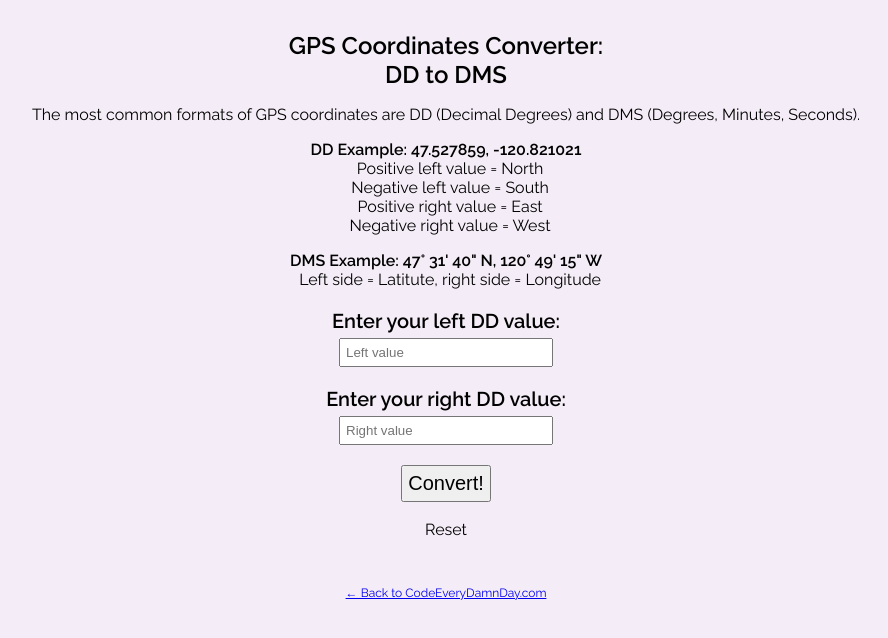
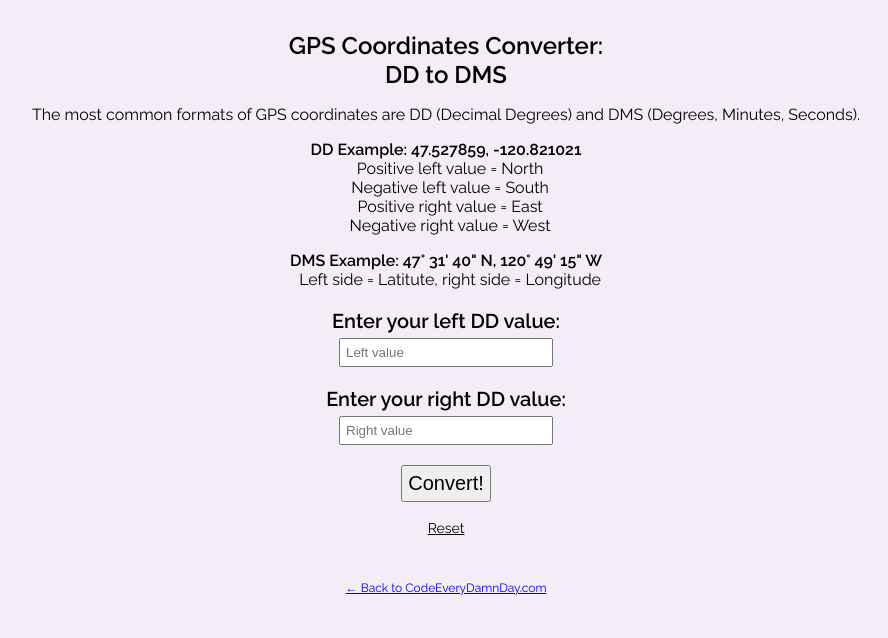
Before and after one commit to reynoldsmkatie/gps-converter, a plain HTML site: page index.html in a window 1280 px wide. Shown: the whole page, without its empty margins (194-1082 px from the left). Drawn offline with Linux system fonts and the light colour scheme.

Commit message:
Added reset and submit coords styles

```diff
--- a/style.css
+++ b/style.css
@@ -49,6 +49,12 @@ p {
   font-weight: bold;
 }
 
+#reset {
+  cursor: pointer;
+  text-decoration: underline;
+  font-size: 14px;
+}
+
 #backtohome {
   font-size: 12px;
 }
```
